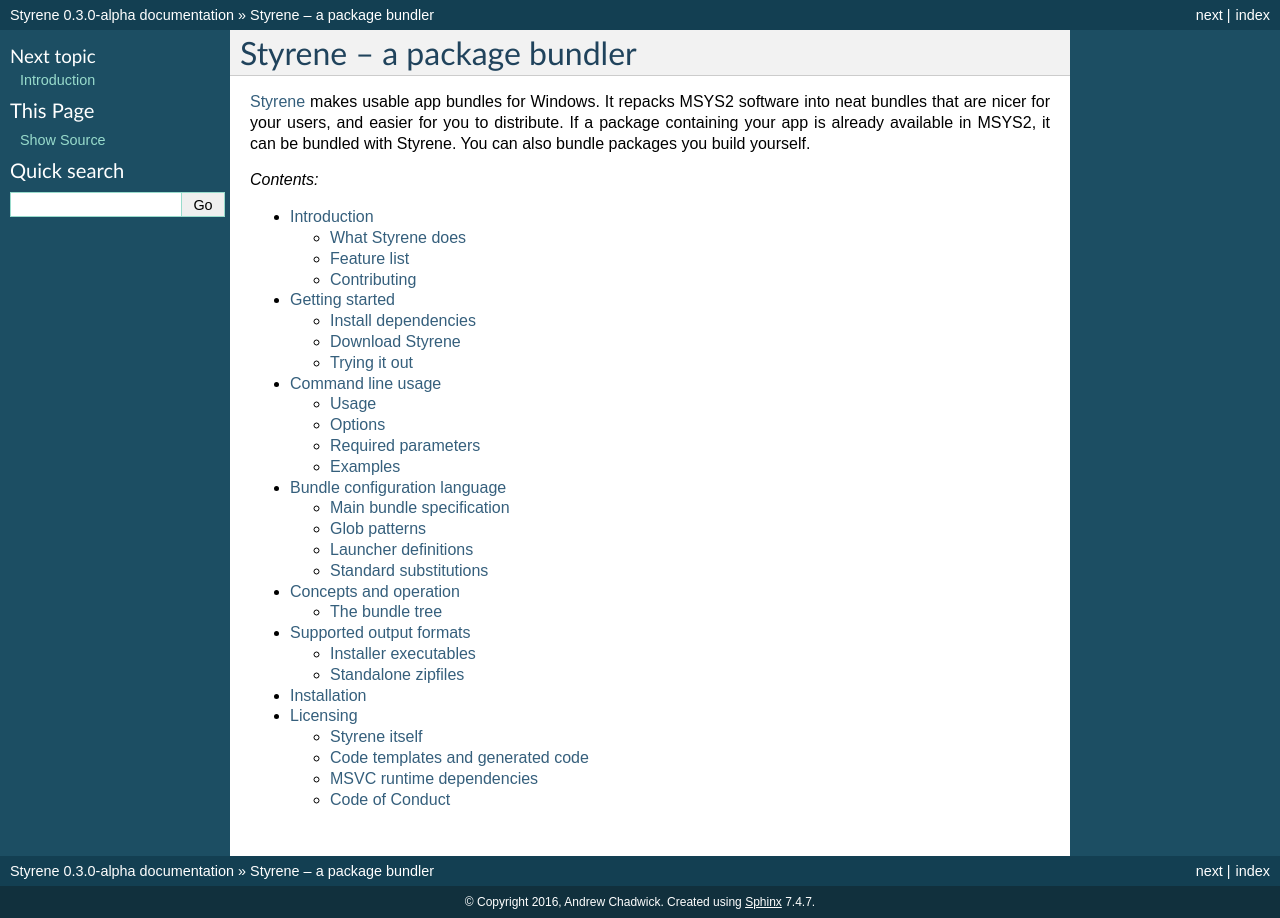
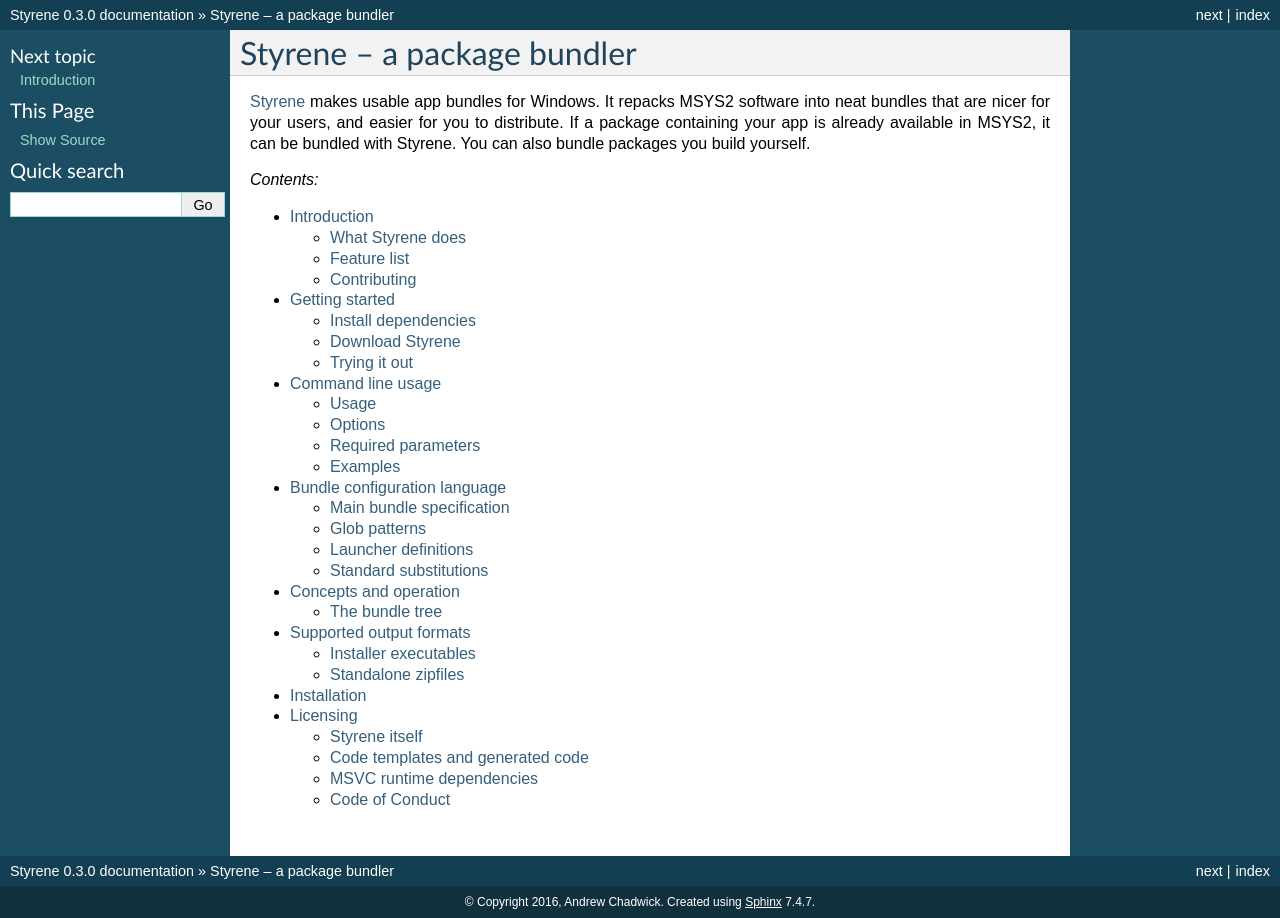
Before and after one commit to achadwick/styrene, a Sphinx documentation site: the page built from docs/index.rst, in a window 1280 px wide. Built offline with Sphinx 7.4.7, drawn with Linux system fonts in a browser that asks for light colours.

Commit message:
Release 0.3.0

```diff
--- a/docs/conf.py
+++ b/docs/conf.py
@@ -67,7 +67,7 @@
 # The short X.Y version.
 version = '0.3'
 # The full version, including alpha/beta/rc tags.
-release = '0.3.0-alpha'
+release = '0.3.0'
 
 # The language for content autogenerated by Sphinx. Refer to documentation
 # for a list of supported languages.
--- a/setup.py
+++ b/setup.py
@@ -6,7 +6,7 @@
 
 setup(
     name="Styrene",
-    version="0.3.0-alpha",
+    version="0.3.0",
     description=(
         "Tool to make usable app bundles for regular Windows users "
         "out of MSYS2 binary packages"
```
Also changed, not shown: .appveyor.yml.
